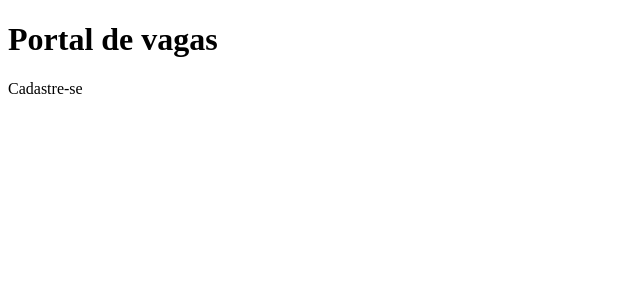
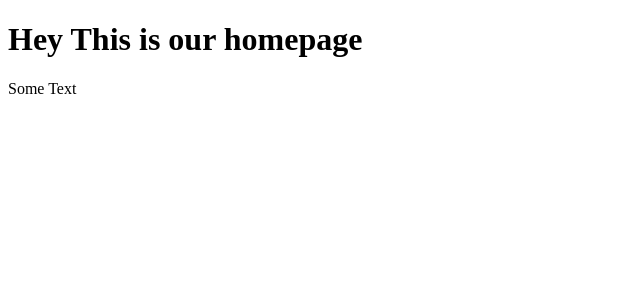
Before and after one commit to lzacchi/INE5646, a React (Create React App) app in the folder frontend/: page / in a window 1280 px wide. Shown: the top 300 px of the page, without its empty margins (0-640 px from the left). Built offline with nearby package versions, Linux system fonts and the light colour scheme.

Commit message:
feat: add router handler and new folders
Add react-router-dom and refact index and app to handle pages.
Add 'components' and 'pages' folder.

```diff
--- a/frontend/package.json
+++ b/frontend/package.json
@@ -10,9 +10,11 @@
     "@types/node": "^12.0.0",
     "@types/react": "^17.0.0",
     "@types/react-dom": "^17.0.0",
+    "@types/react-router-dom": "^5.1.8",
     "react": "^17.0.2",
     "react-bootstrap": "^1.6.1",
     "react-dom": "^17.0.2",
+    "react-router-dom": "^5.2.1",
     "react-scripts": "4.0.3",
     "typescript": "^4.1.2",
     "web-vitals": "^1.0.1"
--- a/frontend/src/App.tsx
+++ b/frontend/src/App.tsx
@@ -1,12 +1,25 @@
 import React from 'react';
 
-function App() {
+import { Route, Switch } from 'react-router-dom';
+
+// We will create these two pages in a moment
+
+import HomePage from './pages/homepage';
+
+import JobPage from './pages/jobpage';
+
+export default function App() {
+
   return (
-    <>
-    <h1>Portal de vagas</h1>
-    <p>Cadastre-se</p>
-    </>
-  );
+
+    <Switch>
+
+      <Route exact path="/" component={HomePage} />
+
+      <Route path="/:id" component={JobPage} />
+
+    </Switch>
+
+  )
+
 }
-
-export default App;
--- a/frontend/src/index.tsx
+++ b/frontend/src/index.tsx
@@ -1,10 +1,13 @@
 import React from 'react';
 import ReactDOM from 'react-dom';
 import App from './App';
+import { BrowserRouter } from 'react-router-dom';
 
 ReactDOM.render(
   <React.StrictMode>
-    <App />
+    <BrowserRouter>
+      <App />
+    </BrowserRouter>
   </React.StrictMode>,
   document.getElementById('root')
 );
--- /dev/null
+++ b/frontend/src/pages/homepage.tsx
@@ -0,0 +1,10 @@
+import React from "react";
+
+export default function HomePage() {
+  return (
+    <div id="homepage-wrapper">
+      <h1>Hey This is our homepage</h1>
+      <p>Some Text</p>
+    </div>
+  );
+}
--- /dev/null
+++ b/frontend/src/pages/jobpage.tsx
@@ -0,0 +1,11 @@
+import React from "react";
+import { useParams } from "react-router-dom";
+
+export default function JobPage() {
+let { id } = useParams();
+return (
+    <>
+        <h1>Job page from job offer: {id}</h1>
+    </>
+);
+}
```
Also changed, not shown: 2 other files (tests, documents, lock files or other folders).
